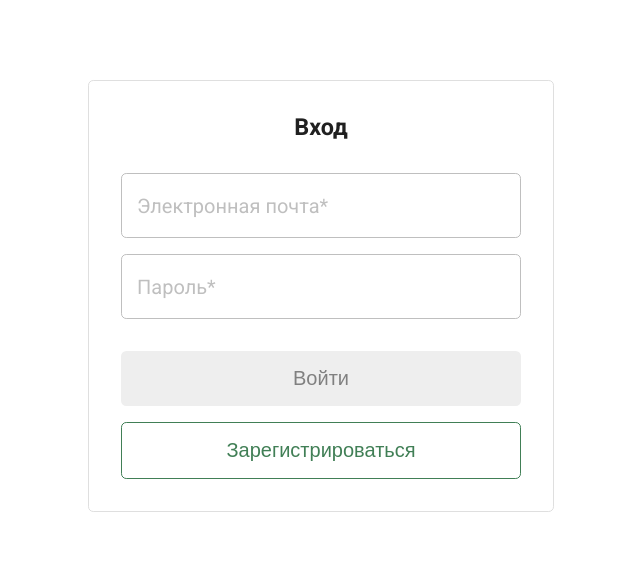
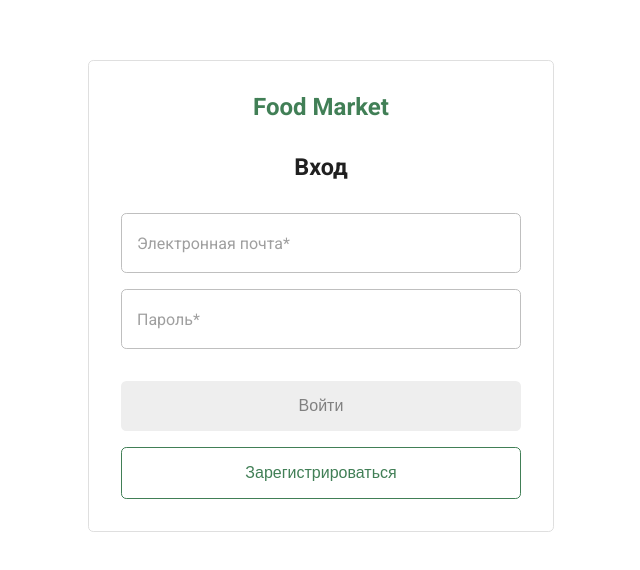
Before and after one commit to Bellusfennec/food-store, a React app: page /#/passport/login in a window 1280 px wide. Shown: the part 104-674 px from the top of the page, without its empty margins (319-959 px from the left). Built offline with nearby package versions, Linux system fonts and the light colour scheme.

Commit message:
refactor:

```diff
--- a/src/app/common/components/form/Button.module.scss
+++ b/src/app/common/components/form/Button.module.scss
@@ -2,7 +2,7 @@
 
 .button {
   cursor: pointer;
-  font-size: 1.25rem;
+  font-size: 1rem;
   display: flex;
   justify-content: center;
   align-items: center;
--- a/src/app/common/components/form/SearchInput.module.scss
+++ b/src/app/common/components/form/SearchInput.module.scss
@@ -18,7 +18,7 @@
   border: 1px solid $colorNeutral300;
   transition: $transition100;
   width: 100%;
-  font-size: 1.25rem;
+  font-size: 1rem;
   padding: 0.75rem;
   border-radius: $borderRadius100;
   display: flex;
--- a/src/app/common/components/form/Select.module.scss
+++ b/src/app/common/components/form/Select.module.scss
@@ -19,7 +19,7 @@
   color: $colorNeutral600;
 }
 .select {
-  font-size: 1.25rem;
+  font-size: 1rem;
   padding: 0.75rem;
   border-radius: $borderRadius100;
   &:focus ~ .placeholder {
--- a/src/app/common/components/form/TextInput.module.scss
+++ b/src/app/common/components/form/TextInput.module.scss
@@ -4,7 +4,7 @@
   position: relative;
 }
 .placeholder {
-  color: $colorNeutral300;
+  color: $colorNeutral400;
   pointer-events: none;
   position: absolute;
   top: 50%;
@@ -13,14 +13,14 @@
   transition: $transition100;
   transform-origin: 0 50%;
   // border: 1px solid greenyellow;
-  font-size: 1.25rem;
+  font-size: 1rem;
 }
 .input {
   box-sizing: border-box;
   border: 1px solid $colorNeutral300;
   transition: $transition100;
   width: 100%;
-  font-size: 1.25rem;
+  font-size: 1rem;
   padding: 1rem;
   padding-top: 2rem;
   padding-bottom: 0.5rem;
@@ -35,7 +35,7 @@
   &:focus ~ .placeholder,
   &:not(:placeholder-shown) ~ .placeholder {
     // transform: translateY(-100%) scale(0.75);
-    transform: translateY(0%) scale(0.75);
+    transform: translateY(0%) scale(0.9);
     top: 0.5rem;
   }
   &:focus ~ .placeholder {
--- a/src/app/common/components/form/Textarea.module.scss
+++ b/src/app/common/components/form/Textarea.module.scss
@@ -17,7 +17,7 @@
   border: 1px solid $colorNeutral300;
   transition: $transition100;
   width: 100%;
-  font-size: 1.25rem;
+  font-size: 1rem;
   padding: 0.75rem;
   border-radius: $borderRadius100;
   display: flex;
--- a/src/app/common/components/header/Logo.jsx
+++ b/src/app/common/components/header/Logo.jsx
@@ -2,9 +2,10 @@ import React from "react";
 import { Link } from "react-router-dom";
 import style from "./Logo.module.scss";
 
-const Logo = () => {
+const Logo = (props) => {
+  const { className } = props;
   return (
-    <div className={style.logo}>
+    <div className={style.logo + (className ? " " + className : "")}>
       <Link to="/">Food Market</Link>
     </div>
   );
--- a/src/app/common/components/header/Logo.module.scss
+++ b/src/app/common/components/header/Logo.module.scss
@@ -1,4 +1,12 @@
 @import "../../../common/styles/vars";
 
 .logo {
+  font-size: 1.5rem;
+  font-weight: bold;
+  a {
+    color: $colorPrimary;
+    &:hover {
+      color: $colorTertiary;
+    }
+  }
 }
--- /dev/null
+++ b/src/app/common/components/layouts/PassportLayout.module.scss
@@ -0,0 +1,15 @@
+@import "../../../common/styles/vars";
+
+.container {
+  display: flex;
+  flex-direction: column;
+  min-height: 100vh;
+}
+/* 0 flex-grow, 0 flex-shrink, auto flex-basis */
+/* flex-grow — определяет, сколько свободного места в контейнере переходит к элементу; */
+/* flex-shrink — определяет, насколько будет сокращаться элемент, когда для всего не будет достаточно места; */
+/* flex-basis — размер для элемента, установленный по умолчанию. */
+
+.main {
+  flex: 1 0 auto;
+}
--- a/src/app/common/styles/global.scss
+++ b/src/app/common/styles/global.scss
@@ -33,7 +33,7 @@ select {
   }
 }
 textarea {
-  font-size: 1.25rem;
+  font-size: 1rem;
   width: 100%;
   font-family: inherit;
   border: 1px solid $colorNeutral300;
--- a/src/app/pages/passport/PassportIndex.jsx
+++ b/src/app/pages/passport/PassportIndex.jsx
@@ -10,6 +10,7 @@ import EditUser from "./components/EditUser";
 import Registration from "./components/Registration";
 import AuthProvider from "../../hooks/useAuth";
 import { Loading } from "../../common/components/loading";
+import Logo from "../../common/components/header/Logo";
 
 const PassportIndex = () => {
   const { page } = useParams();
@@ -27,6 +28,7 @@ const PassportIndex = () => {
   return (
     <ModalLayout>
       <div className={style.container}>
+        <Logo className={style.logo} />
         {authState && isLoading && <Loading />}
         {authState && !isLoading && page === "profile" && <Profile />}
         {authState && !isLoading && page === "edit" && <EditUser />}
--- a/src/app/pages/passport/PassportIndex.module.scss
+++ b/src/app/pages/passport/PassportIndex.module.scss
@@ -6,3 +6,8 @@
     width: 100%;
   }
 }
+.logo {
+  display: flex;
+  justify-content: center;
+  margin-bottom: 2rem;
+}
--- a/src/app/pages/passport/components/Profile.jsx
+++ b/src/app/pages/passport/components/Profile.jsx
@@ -5,7 +5,7 @@ import { useDispatch, useSelector } from "react-redux";
 import { useNavigate } from "react-router-dom";
 import { setLogout } from "../../../store/authSlicer";
 import Divider from "../../../common/components/divider/Divider";
-import { IconButton } from "../../../common/components/form";
+import { Button, IconButton } from "../../../common/components/form";
 import style from "./Profile.module.scss";
 
 const Profile = () => {
@@ -25,10 +25,10 @@ const Profile = () => {
       <Divider row="2" />
       <div>Email: {email}</div>
       <Divider row="2" />
-      <button onClick={() => dispatch(setLogout())}>
+      <Button outline={true} onClick={() => dispatch(setLogout())}>
         <MdLogout />
         Выход
-      </button>
+      </Button>
     </>
   );
 };
```
Also changed, not shown: src/app/common/components/layouts/PassportLayout.jsx (added, +15 -0 lines).
